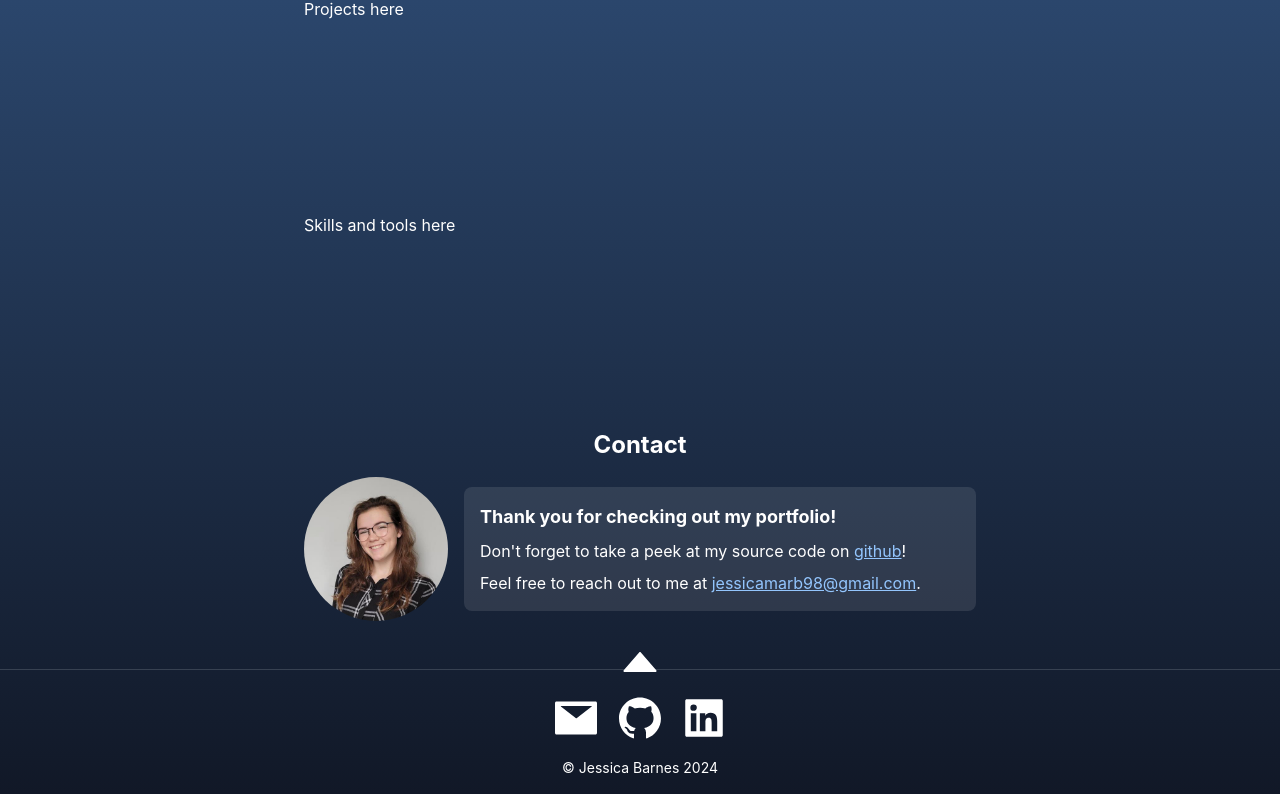
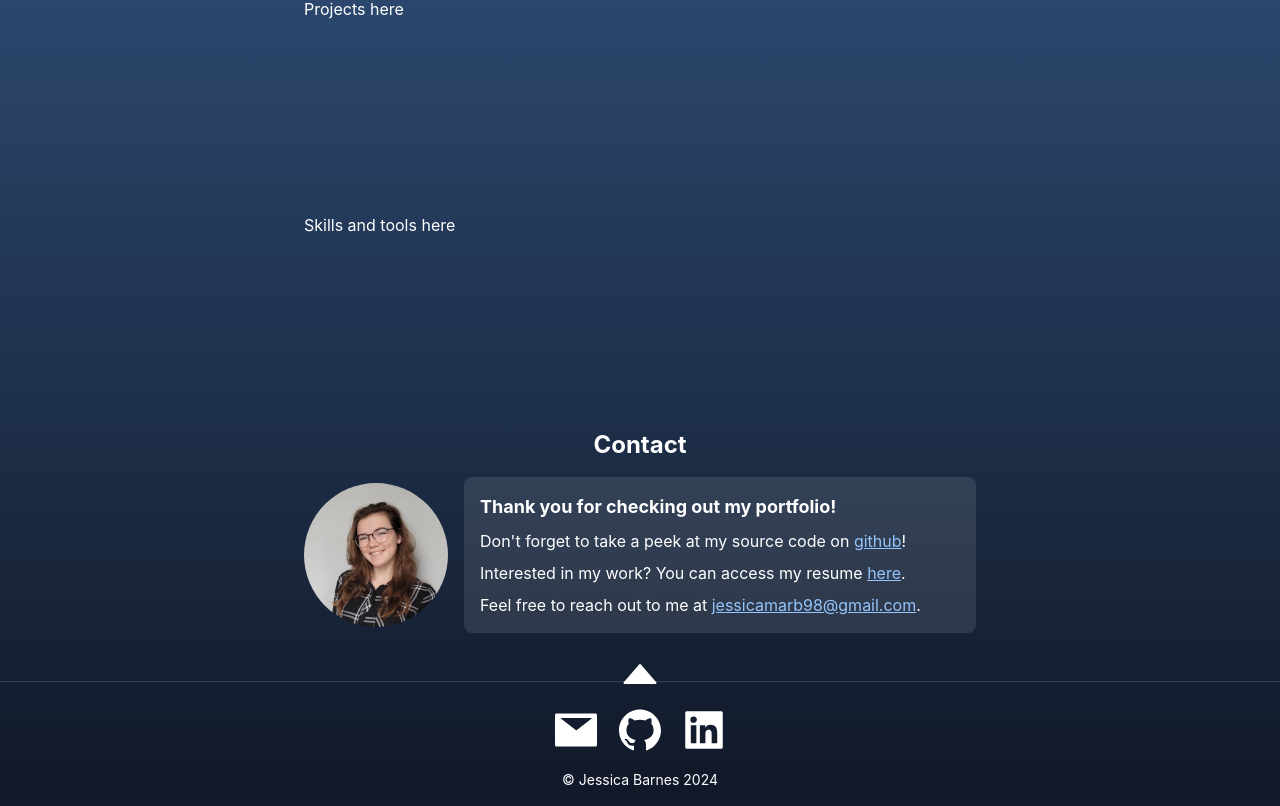
Before and after one commit to jessbarnes/portfolio2024, a React (Create React App) app: page / in a window 1280 px wide. Shown: the part 1627-2433 px from the top of the page. Built offline with nearby package versions, Linux system fonts and the light colour scheme.

Commit message:
added link to resume

```diff
--- a/src/sections/contact/index.tsx
+++ b/src/sections/contact/index.tsx
@@ -29,6 +29,17 @@ const Contact = () => {
                   !
                 </p>
                 <p>
+                  Interested in my work? You can access my resume{" "}
+                  <a
+                    href="https://docs.google.com/document/d/1eugwMY0P6FvfDmU5DucNTVkJw1EH_35L9iLS5ftrMTQ/edit"
+                    target="_blank"
+                    rel="noopener noreferrer"
+                  >
+                    here
+                  </a>
+                  .
+                </p>
+                <p>
                   Feel free to reach out to me at{" "}
                   <a href="mailto:jessicamarb98@gmail.com">
                     jessicamarb98@gmail.com
```
Also changed, not shown: 1 other file (tests, documents, lock files or other folders).
